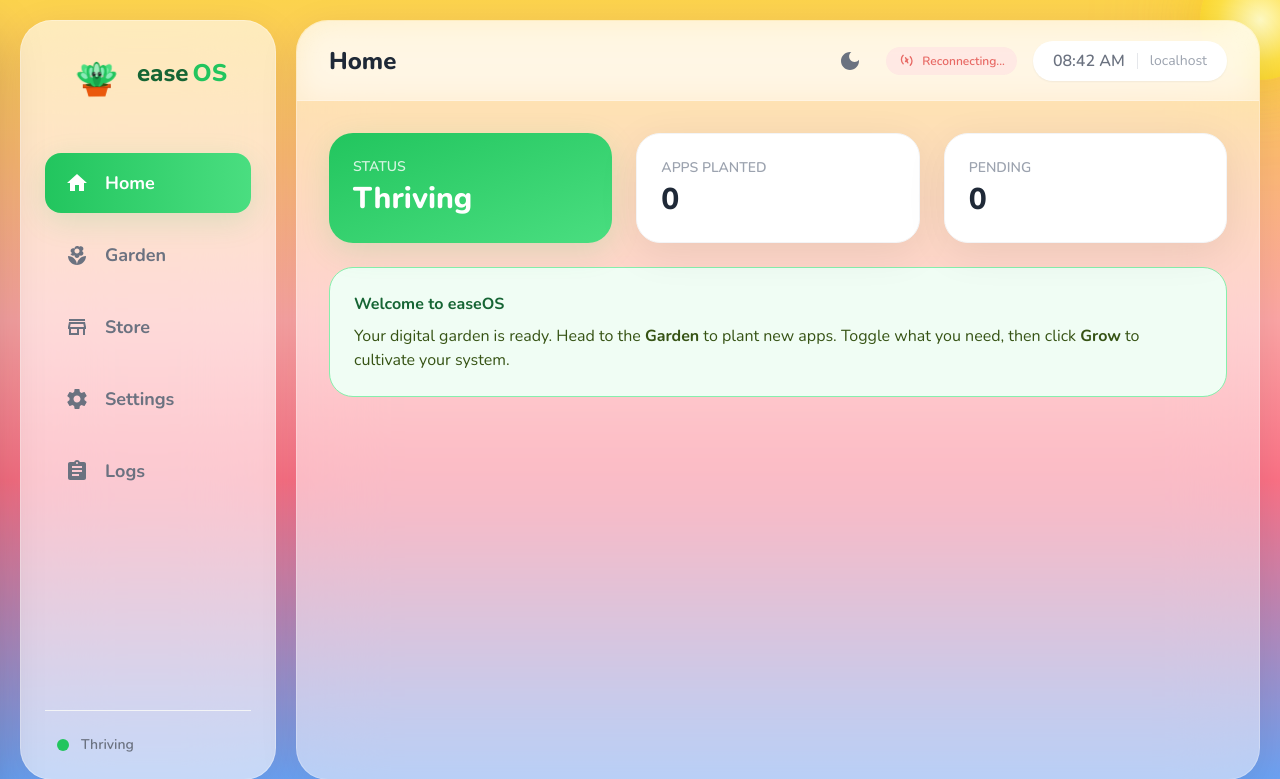
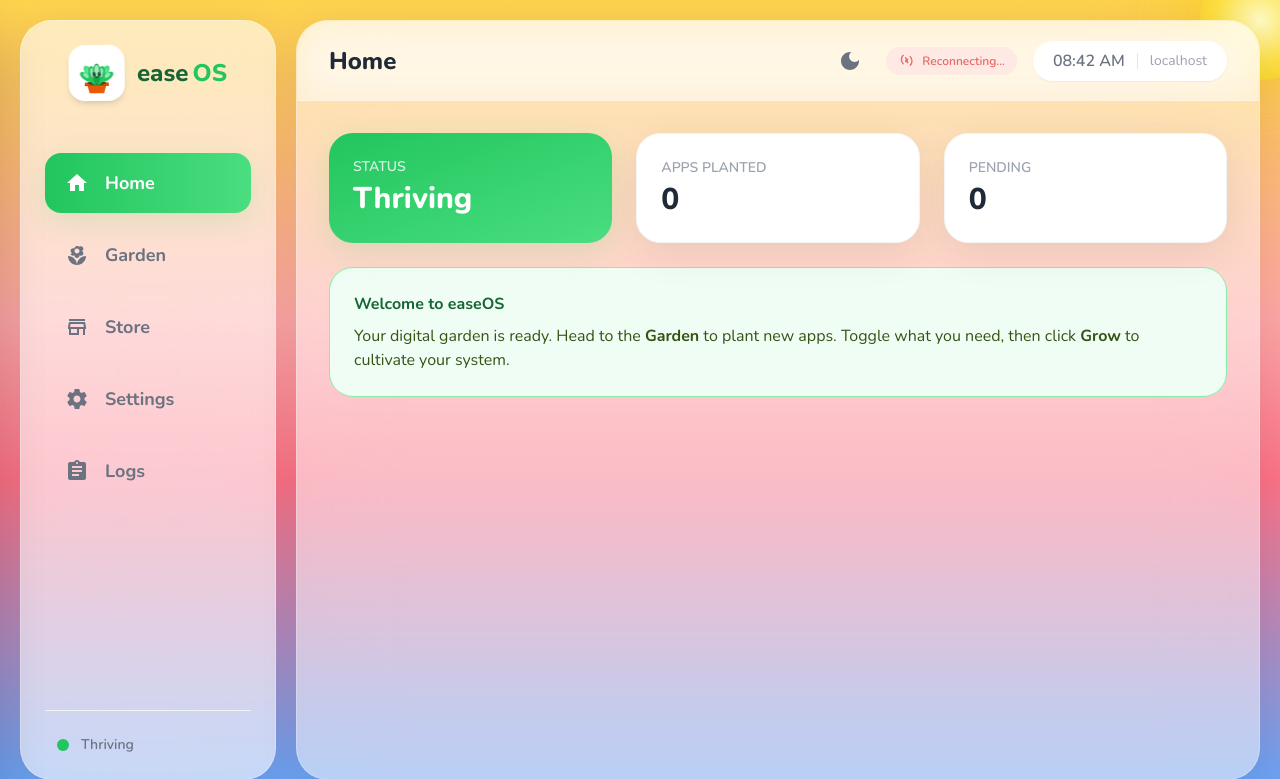
Before and after one commit to doughty247/easyos, a Python web app: template webui/templates/index.html in a window 1280 px wide. Shown: the top 779 px of the page. Run offline with Jinja, Linux system fonts and the light colour scheme; the template is opened without the code that fills it, so the values that code supplies are empty; some libraries are stand-ins or nearby versions.

Commit message:
webui: add white background to logo for separation

```diff
--- a/webui/templates/index.html
+++ b/webui/templates/index.html
@@ -1133,7 +1133,7 @@
            :class="{ 'open': sidebarOpen }">
         <!-- Same content as desktop sidebar -->
         <div class="flex items-center justify-center gap-3 mb-8 px-2">
-            <div class="w-12 h-12 relative cursor-watering-can"
+            <div class="w-12 h-12 relative cursor-watering-can bg-white rounded-2xl shadow-md p-1"
                  :class="{ 'plant-happy': isHappy, 'plant-sway': !isHappy }"
                  @touchstart="startWatering()"
                  @touchend="stopWatering()">
@@ -1226,7 +1226,7 @@
 
             <!-- Logo -->
             <div class="flex items-center justify-center gap-3 mb-10 px-2">
-                <div class="w-14 h-14 relative cursor-watering-can"
+                <div class="w-14 h-14 relative cursor-watering-can bg-white rounded-2xl shadow-md p-1"
                      :class="{ 'plant-happy': isHappy, 'plant-sway': !isHappy }"
                      @mousedown="startWatering()"
                      @mouseup="stopWatering()"
```
